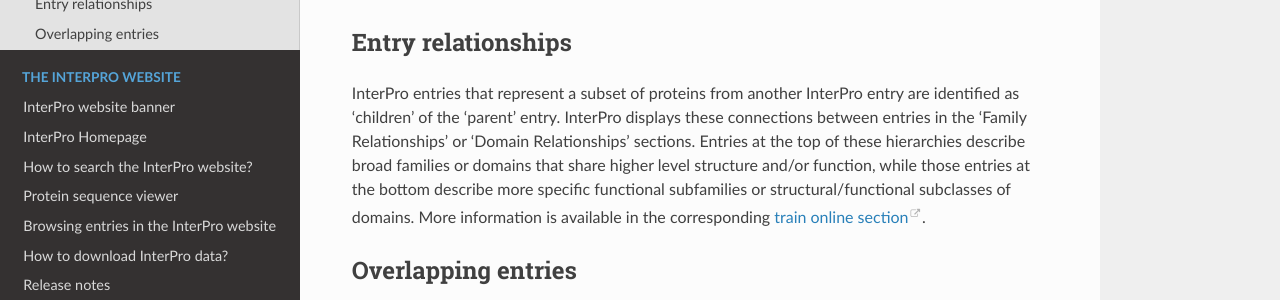
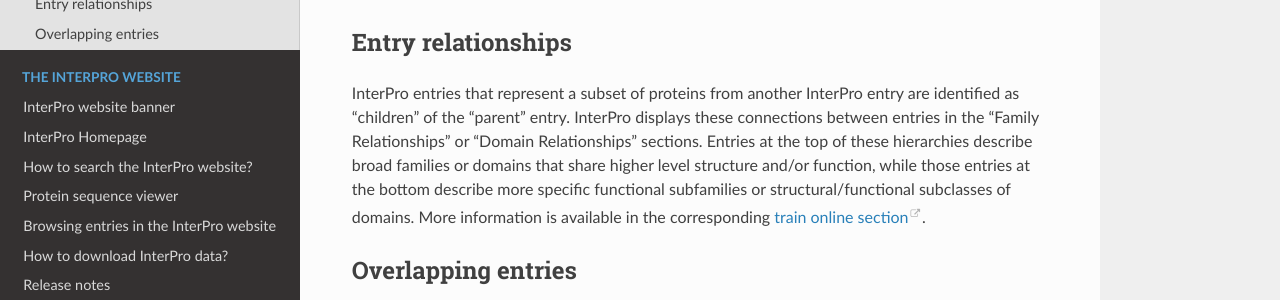
Before and after one commit to ProteinsWebTeam/interpro-docs, a Sphinx documentation site: the page built from docs/entries_info.rst, in a window 1280 px wide and 900 px high, scrolled down 914 px. Shown: the part 301-601 px from the top of the window. Built offline with Sphinx 7.4.7 and the Read the Docs theme 2.0.0, drawn with Linux system fonts in a browser that asks for light colours.

Commit message:
format text

```diff
--- a/docs/databases.rst
+++ b/docs/databases.rst
@@ -2,7 +2,7 @@
 InterPro consortium member databases
 ################################
 
-InterPro is the world’s most comprehensive resource for protein family and domain information,
+InterPro is the world's most comprehensive resource for protein family and domain information,
 but InterPro is only possible due to the amazing classification work of our collaborators.
 InterPro integrates protein signatures from 13 member databases, which use a variety of different
 methods to classify proteins. Each of the databases has a particular focus (e.g. protein domains
--- a/docs/entries_info.rst
+++ b/docs/entries_info.rst
@@ -3,7 +3,7 @@
 ######
 
 An InterPro entry is created for each protein family, domain or important site signature that is integrated into
-InterPro from one or more of it’s :ref:`13 member databases<databases>` . Where signatures from two or more member databases describe
+InterPro from one or more of it's :ref:`13 member databases<databases>` . Where signatures from two or more member databases describe
 the same family, domain or site, the member database signatures are brought together under one InterPro entry.
 
 An InterPro entry provides a written description of the family, domain or site and lists the contributing member
@@ -34,7 +34,7 @@
 their structure, even if sequence similarity is low. This entry type contains signatures from the CATH-Gene3D and
 SUPERFAMILY member databases exclusively.
 
-|U| **Unintegrated** - member database signatures that might not yet be curated in InterPro, or might not reach InterPro’s
+|U| **Unintegrated** - member database signatures that might not yet be curated in InterPro, or might not reach InterPro's
 criteria for integration, but may still provide useful information.
 
 ****
@@ -51,8 +51,8 @@
 ****
 Entry relationships
 ****
-InterPro entries that represent a subset of proteins from another InterPro entry are identified as ‘children’ of the
-‘parent’ entry. InterPro displays these connections between entries in the ‘Family Relationships’ or ‘Domain Relationships’
+InterPro entries that represent a subset of proteins from another InterPro entry are identified as "children" of the
+"parent" entry. InterPro displays these connections between entries in the "Family Relationships" or "Domain Relationships"
 sections. Entries at the top of these hierarchies describe broad families or domains that share higher level structure and/or
 function, while those entries at the bottom describe more specific functional subfamilies or structural/functional subclasses
 of domains. More information is available in the corresponding `train online section <https://www.ebi.ac.uk/training/online/course/interpro-functional-and-structural-analysis-protei/relationships-between-interpro-entries/>`_.
--- a/docs/faq.rst
+++ b/docs/faq.rst
@@ -76,8 +76,8 @@
 |U| **Unintegrated**
 
 In addition to signatures that have been grouped into InterPro entries, you can also find
-signatures from member databases that are ‘unintegrated’ in InterPro. These signatures
-might not yet be curated or might not reach InterPro’s standards for integration. However,
+signatures from member databases that are "unintegrated" in InterPro. These signatures
+might not yet be curated or might not reach InterPro's standards for integration. However,
 they can still provide important information about a protein of interest.
 
 .. |F| image:: /images/entry_types/family.png
@@ -169,7 +169,7 @@
 =================================================
 We adhere to EMBL standards on data privacy which can be found `here <https://www.ebi.ac.uk/data-protection/privacy-notice/embl-ebi-public-website>`_.
 However, if you have privacy concerns about submitting sequences for analysis via the web,
-the InterProScan software package can be downloaded for local installation from the EBI’s
+the InterProScan software package can be downloaded for local installation from the EBI's
 `downloads page <https://www.ebi.ac.uk/interpro/download/>`_.
 
 
--- a/docs/interproscan.rst
+++ b/docs/interproscan.rst
@@ -2,7 +2,7 @@
 InterProScan
 ############
 
-InterProScan is the software package that allows sequences to be scanned against InterPro’s
+InterProScan is the software package that allows sequences to be scanned against InterPro's
 member database signatures.
 
 Users who have novel nucleotide or protein sequences that they wish to functionally
```
Also changed, not shown: docs/browse.rst (+4 -4 lines).
